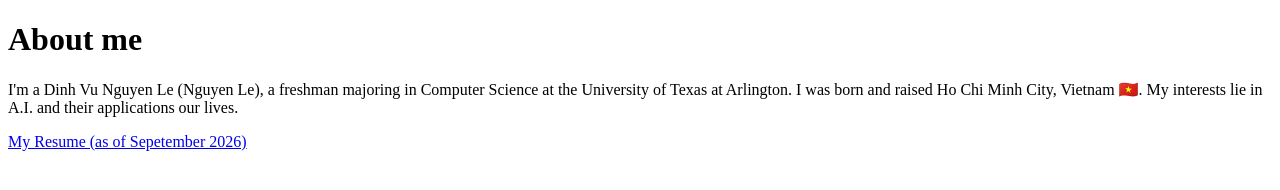
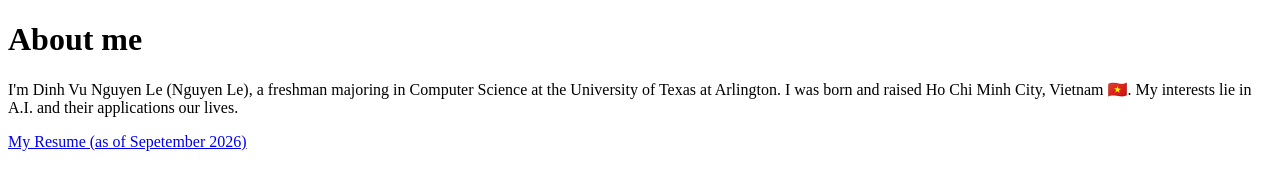
Before and after one commit to nguyenleuta/nguyenleuta.github.io, a plain HTML site: page index.html in a window 1280 px wide. Drawn offline with Linux system fonts and the light colour scheme.

```diff
--- a/index.html
+++ b/index.html
@@ -5,7 +5,7 @@
     </head>
     <body>
         <h1>About me</h1>
-        <p>I'm a Dinh Vu Nguyen Le (Nguyen Le), a freshman majoring in Computer Science at the University of Texas at Arlington. I was born and raised Ho Chi Minh City, Vietnam <span>&#127483;&#127475;</span>. My interests lie in A.I. and their applications our lives.</p>
+        <p>I'm Dinh Vu Nguyen Le (Nguyen Le), a freshman majoring in Computer Science at the University of Texas at Arlington. I was born and raised Ho Chi Minh City, Vietnam <span>&#127483;&#127475;</span>. My interests lie in A.I. and their applications our lives.</p>
         <p><a href="Resume (9:2026).pdf">My Resume (as of Sepetember 2026)</a></p>
     </body>
 </html>
```
